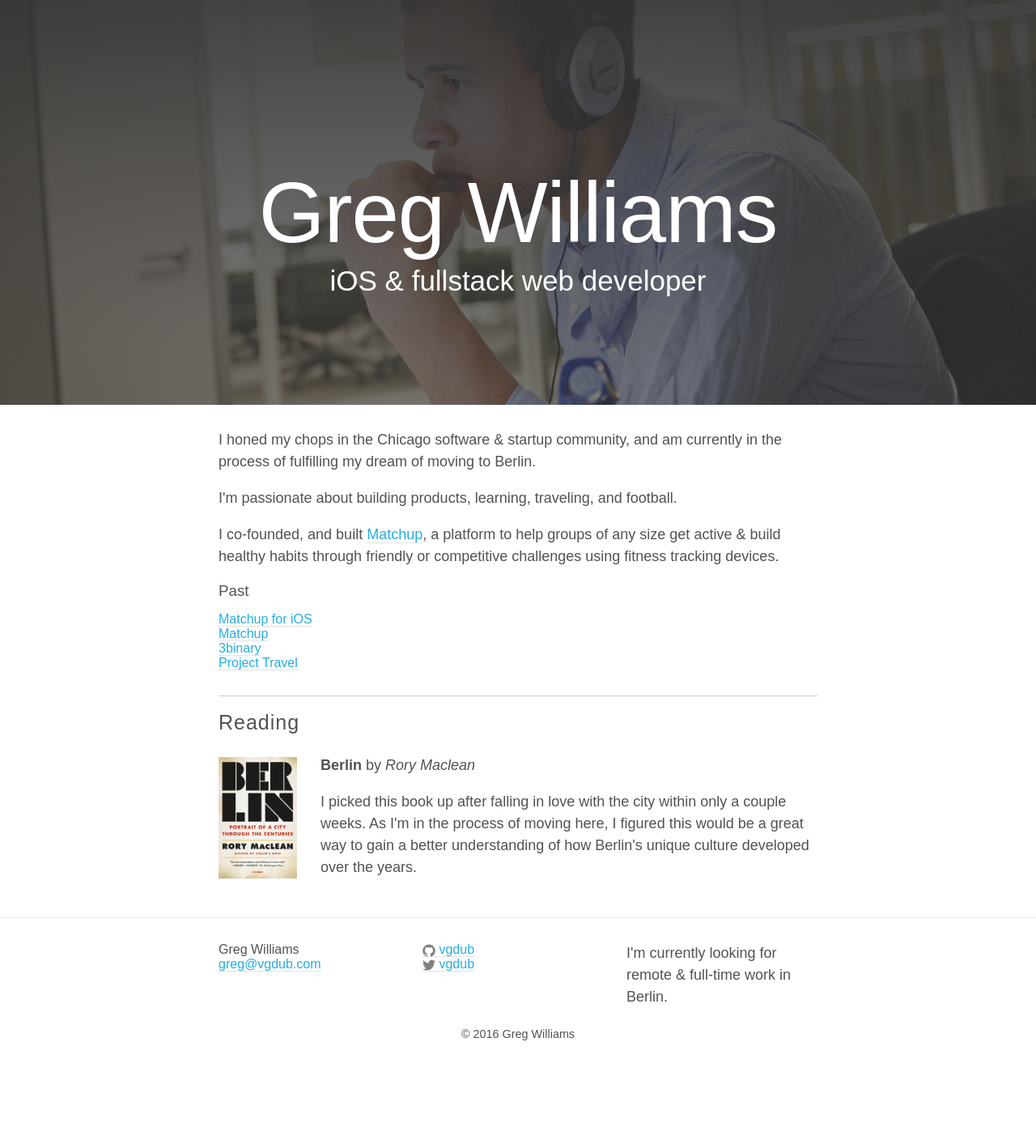
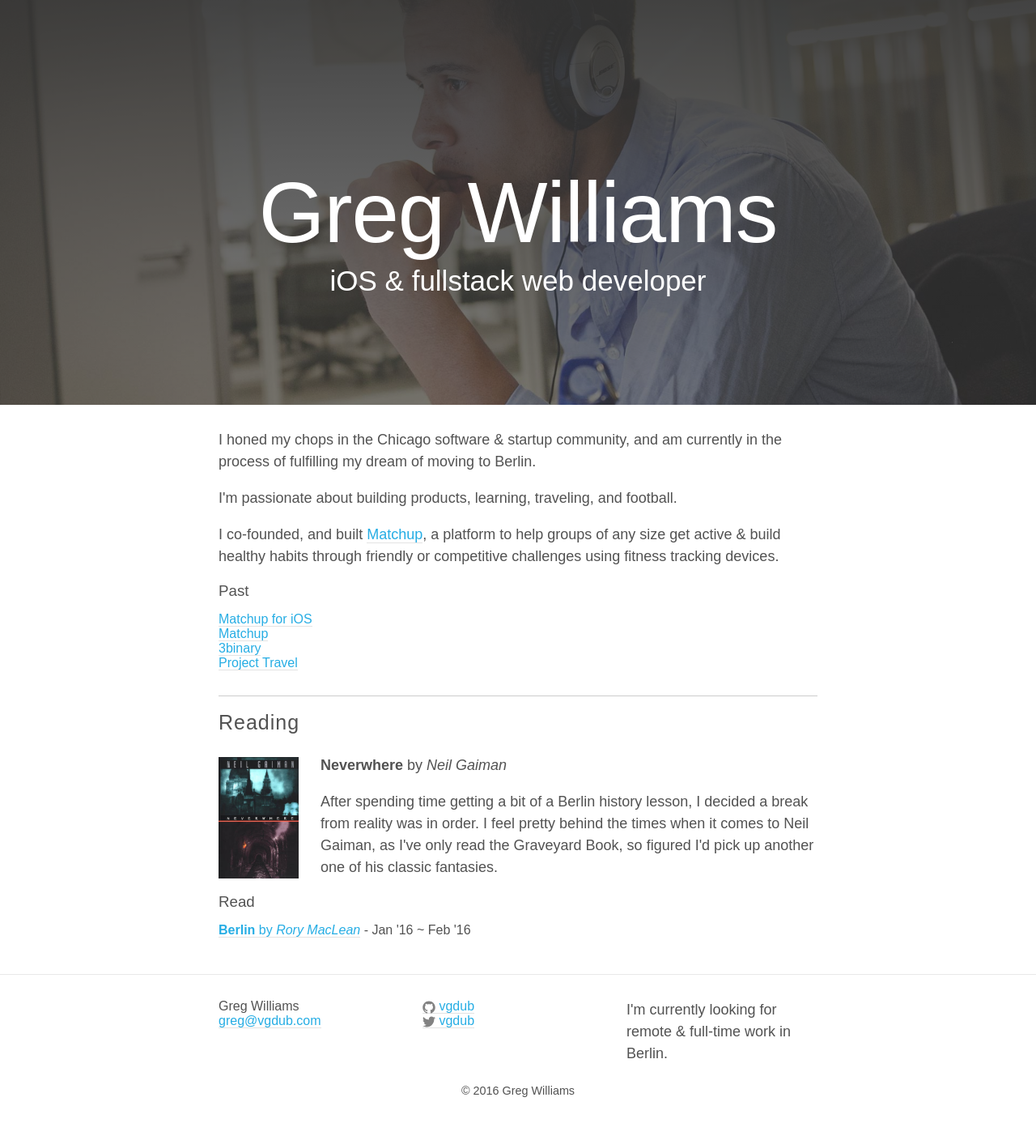
Before and after one commit to vgdub/vgdub.github.io, a Jekyll site: the page built from index.html, in a window 1280 px wide. Shown: the whole page at 81% size. Built offline with Jekyll 4.4.1, drawn with Linux system fonts in a browser that asks for light colours; nearby versions of some CDN libraries; before the commit the page ends 1338 px from its top, so only the background shows below that.

Commit message:
updates reading list

```diff
--- a/index.html
+++ b/index.html
@@ -52,15 +52,25 @@ layout: landing
     <div class="row middle-xs book">
       <figure class="col-xs-12
                      col-sm-2">
-        <img src="{{ "/berlin-rory-maclean.jpg" | prepend: site.baseurl_assets_images }}" alt="Berlin by Rory MacLean" class="book-cover">
+        <img src="{{ "/neverwhere-neil-gaiman.jpg" | prepend: site.baseurl_assets_images }}" alt="Neverwhere by Neil Gaiman" class="book-cover">
       </figure>
       <div class="col-xs-12
                   col-sm">
-        <p><strong>Berlin</strong> by <i>Rory Maclean</i></p>
+        <p><strong>Neverwhere</strong> by <i>Neil Gaiman</i></p>
         <p>
-          I picked this book up after falling in love with the city within only a couple weeks. As I'm in the process of moving here, I figured this would be a great way to gain a better understanding of how Berlin's unique culture developed over the years.
+          After spending time getting a bit of a Berlin history lesson, I decided a break from reality was in order. I feel pretty behind the times when it comes to Neil Gaiman, as I've only read the Graveyard Book, so figured I'd pick up another one of his classic fantasies.
         </p>
       </div>
+    </div>
+    <div class="row">
+      <ul class="col-xs">
+        <li>
+          <h3>Read</h3>
+        </li>
+        <li>
+          <a href="http://www.amazon.com/Berlin-Portrait-City-Through-Centuries/dp/1250074908/ref=tmm_pap_swatch_0?_encoding=UTF8&qid=&sr="><strong>Berlin</strong> by <i>Rory MacLean</i></a> - Jan '16 ~ Feb '16
+        </li>
+      </ul>
     </div>
 
   </div>
```
Also changed, not shown: assets/images/neverwhere-neil-gaiman.jpg (added).
